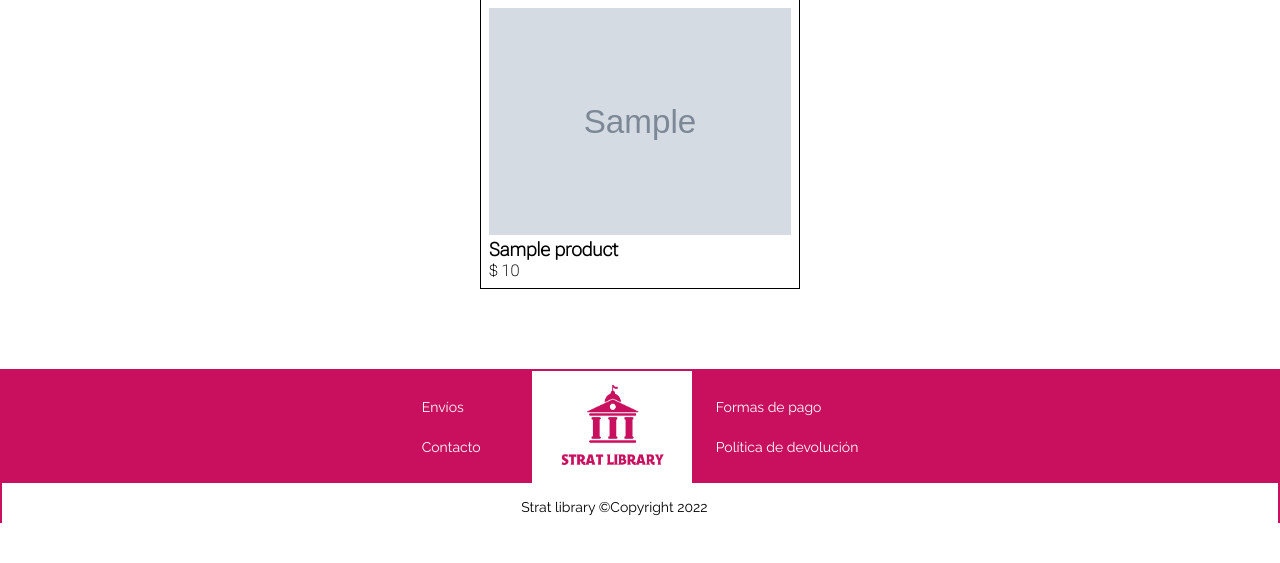
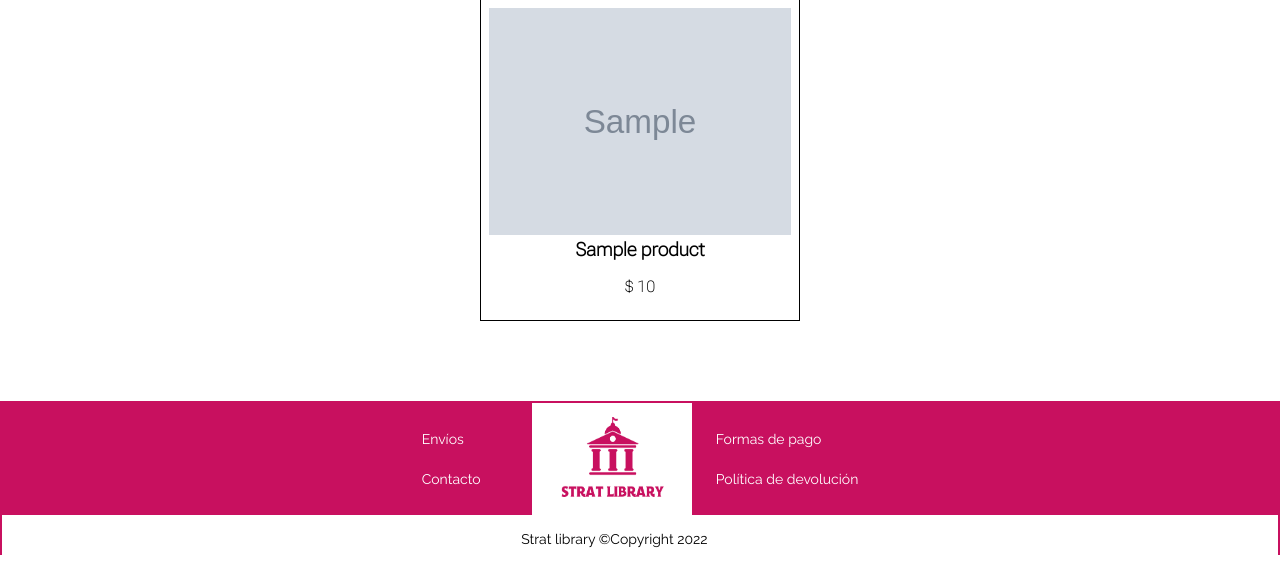
Before and after one commit to Denise-E/Caffeine-Shop, a Node server app: template src/views/headerLinks/categories.ejs in a window 1280 px wide. Shown: the part 237-800 px from the top of the page. Run offline with Node 20, Linux system fonts and the light colour scheme; the template is opened without the code that fills it: most values are stand-ins (such as "Sample title", 1, 10 or a date in 2020); grey boxes marked "Sample" are stand-in pictures; some libraries are stand-ins or nearby versions.

Commit message:
Ajustes menores

```diff
--- a/public/css/headerLinks/categories.css
+++ b/public/css/headerLinks/categories.css
@@ -26,11 +26,16 @@ main{
     height: auto;
     padding: .5rem;
     margin: 1rem 0;
+    text-align: center;
 }
 
 #categorieSection article:hover{
     transform: scale(1.05,1.05);
     box-shadow: 1px 1px 5px 1px rgb(172, 169, 169);
+}
+
+#productPrice{
+    margin: 1rem 0;
 }
 
 #categorieSection img{
--- a/src/views/headerLinks/categories.ejs
+++ b/src/views/headerLinks/categories.ejs
@@ -14,7 +14,7 @@
                         <article>
                         <img src="/assets/products/<%= products[index].img[0] %>" alt="<%= products[index].name %> ">
                             <h1><%= products[index].name %> </h1>
-                            <p>$ <%= products[index].price %> </p>
+                            <p id="productPrice">$ <%= products[index].price %> </p>
                         </article>
                     <% } %>
                 <% } %>
```
